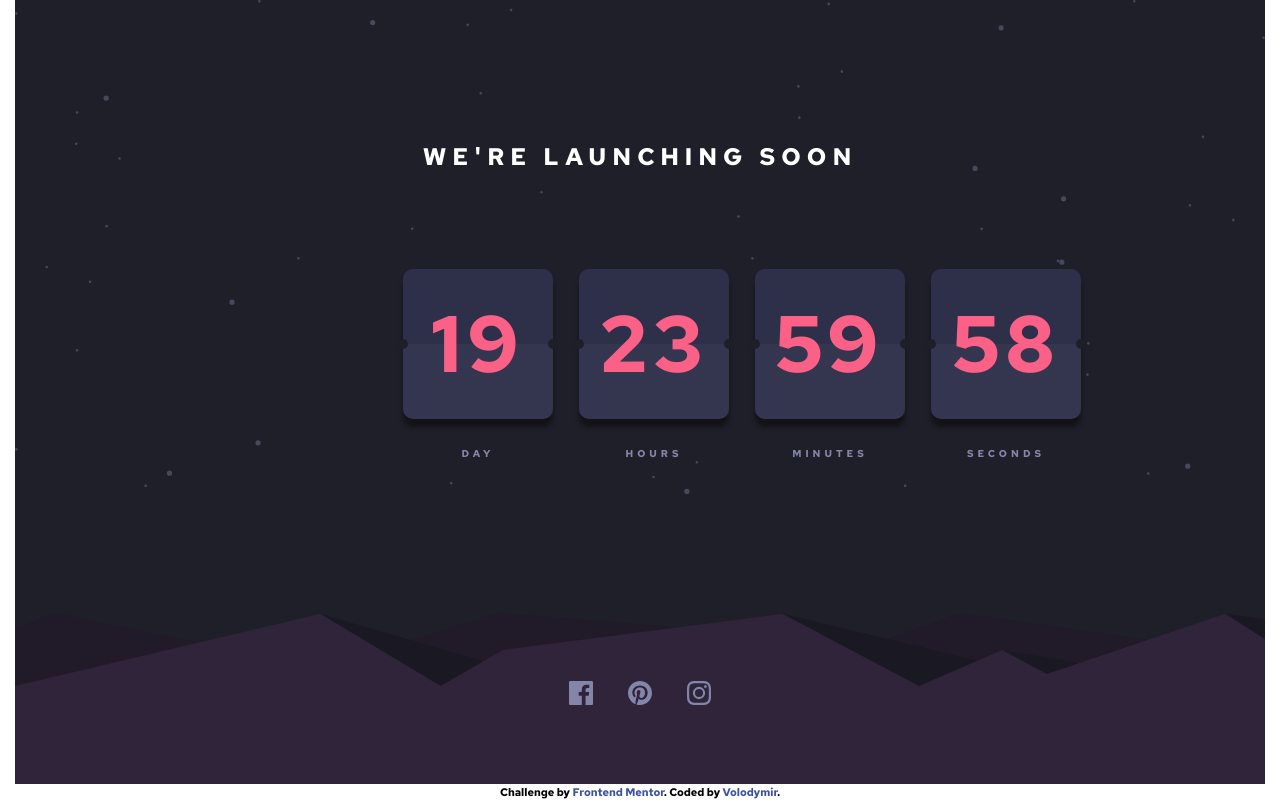
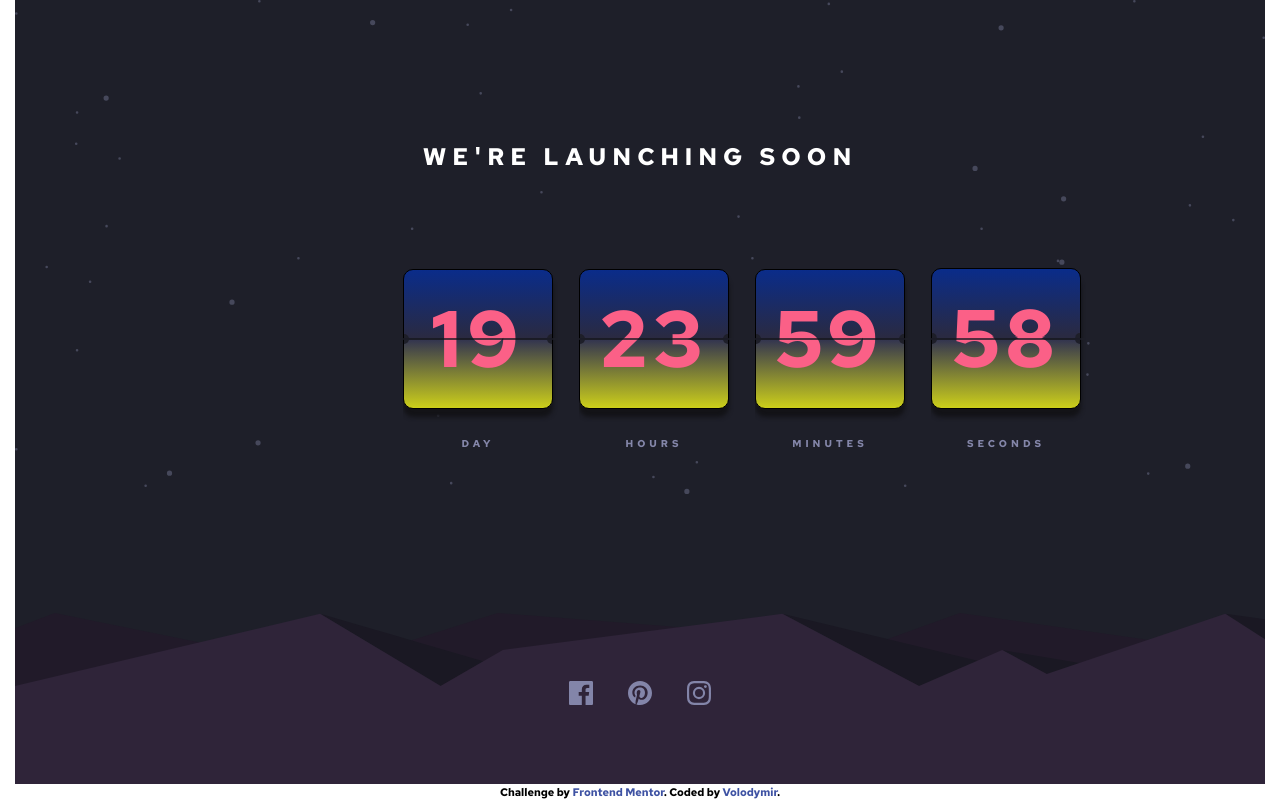
Before and after one commit to vovan0977967895/launch-countdown-timer, a plain HTML site: page index.html in a window 1280 px wide. Drawn offline with Linux system fonts and the light colour scheme.

Commit message:
flip second

```diff
--- a/css/style.css
+++ b/css/style.css
@@ -73,12 +73,36 @@ footer {
 	font-size: 80px;
 }
 .number{
+	position: relative;
 	display: flex;
 	width: 150px;
-	height: 150px;
+	height: 140px;
+	overflow: hidden;
+  	border: 1px solid #000;
 	border-radius: 10px;
 	color: var(--Soft-red);
-	background: linear-gradient(to bottom, #2e304a 50%, hsl(236, 21%, 26%) 50%);
+	/* background: linear-gradient(to bottom, #2e304a 50%, hsl(236, 21%, 26%) 50%); */
+	background: linear-gradient(
+    to bottom,
+    #0a2c8a 0%,
+    #2a2a41 49%,
+    #000 50%,
+    #34364f 51%,
+    #cccf1a 100%
+  );
+  /* filter: drop-shadow(0 6px 2px #060642); */
+  clip-path: polygon(
+    -10% -10%,
+    0 0,
+    0 49.5%,
+    110% 49.5%,
+    110% 50.5%,
+    0 50.5%,
+    0 110%,
+    110% 110%,
+    110% 110%,
+    110% 0%
+  );
 	margin: 0 13px 30px;
 	align-items: center;
 	justify-content: center;
@@ -87,10 +111,87 @@ footer {
 	font-family: 'Red Hat Text', sans-serif;
 	box-shadow: 0px 8px 4px #131317;
 	position: relative;
+	transform-style: preserve-3d;
+  	z-index: 1;
 }
 .number:nth-last-child(){
 	margin-right: none;
 }
+.turn {
+	position: absolute;
+	top: 268px;
+	/* right: 152px; */
+	z-index: 1;
+	transform-style: preserve-3d;
+	transform: perspective(300px);
+	filter: none;
+	animation: 1s cubic-bezier(0.57, 0.31, 0.84, 0.61) infinite running flip;
+  }
+
+  @keyframes flip {
+	from {
+	  transform: translate3d(0, 0, 0px) rotateX(0deg) skew(0deg);
+	  clip-path: polygon(
+		0 51%,
+		0 49%,
+		0 0,
+		100% 0,
+		100% 49%,
+		0 49%,
+		0 51%,
+		100% 51%,
+		100% 51%,
+		100% 51%
+	  );
+	}
+
+	49% {
+	  transform: translate3d(0, 0, 0px) rotateX(90deg) skew(-5deg);
+	  clip-path: polygon(
+		0 51%,
+		0 49%,
+		0 0,
+		100% 0,
+		100% 49%,
+		0 49%,
+		0 51%,
+		100% 51%,
+		100% 51%,
+		100% 51%
+	  );
+	}
+	50% {
+	  transform: translate3d(0, 0, 0px) rotateX(90deg) skew(5deg);
+	  clip-path: polygon(
+		0 49%,
+		0 49%,
+		0 49%,
+		100% 49%,
+		100% 51%,
+		0 51%,
+		0 100%,
+		100% 100%,
+		100% 100%,
+		100% 49%
+	  );
+	}
+
+	to {
+	  transform: translate3d(0, 0, 0px) rotateX(0deg) skew(0deg);
+	  clip-path: polygon(
+		0 49%,
+		0 49%,
+		0 49%,
+		100% 49%,
+		100% 51%,
+		0 51%,
+		0 100%,
+		100% 100%,
+		100% 100%,
+		100% 49%
+	  );
+	}
+  }
 
 .number::before {
 	content: '';
--- a/index.html
+++ b/index.html
@@ -28,19 +28,23 @@
           </div>
           <div class="timer-inner__scoreboard">
             <div class="timer-inner__scoreboard-day">
-              <div class="num__day  number span-number">00</div>
+              <div class="num__day  number ">00</div>
+              <!-- <div class="num__day  number turn">00</div> -->
               <h2>DAY</h2>
             </div>
             <div  class="timer-inner__scoreboard-hours">
-              <div class="num__hours number span-number">00</div>
+              <div class="num__hours number ">00</div>
+              <!-- <div class="num__hours number turn">00</div> -->
               <h2>HOURS</h2>
             </div>
             <div class="timer-inner__scoreboard-minutes">
-              <div class="num__minutes number span-number">00</div>
+              <div class="num__minutes number ">00</div>
+              <!-- <div class="num__minutes number turn">00</div> -->
               <h2>MINUTES</h2>
             </div>
             <div  class="timer-inner__scoreboard-seconds">
-              <div class="num__seconds number span-number">00</div>
+              <div class="num__seconds number ">00</div>
+              <div class="num__seconds number turn">00</div>
               <h2>SECONDS</h2>
             </div>
           </div>
--- a/js/main.js
+++ b/js/main.js
@@ -48,11 +48,12 @@ function getZero(num) {
 getNumTimer (deadLine)
 
 function outputValue ( endTime) {
-    // const timer = document.querySelector(selector)
     const daysOut = document.querySelector('.num__day');
     const hoursOut = document.querySelector('.num__hours');
     const minutesOut = document.querySelector('.num__minutes');
+    // const minutesOutTurn = document.querySelector('.turn');
     const secondsOut = document.querySelector('.num__seconds');
+    const secondsOutTurn = document.querySelector('.turn');
     timeInterval = setInterval(updateClock, 1000);
 
     function updateClock () {
@@ -60,7 +61,9 @@ function outputValue ( endTime) {
         daysOut.innerHTML = getZero(timeValue.days);
         hoursOut.innerHTML = getZero(timeValue.hours);
         minutesOut.innerHTML = getZero(timeValue.minutes);
+        // minutesOutTurn = getZero(timeValue.minutes);
         secondsOut.innerHTML = getZero(timeValue.seconds);
+        secondsOutTurn.innerHTML = getZero(timeValue.seconds);
 
         if(timeValue.t <= 0){
          clearInterval(timeInterval);
```
